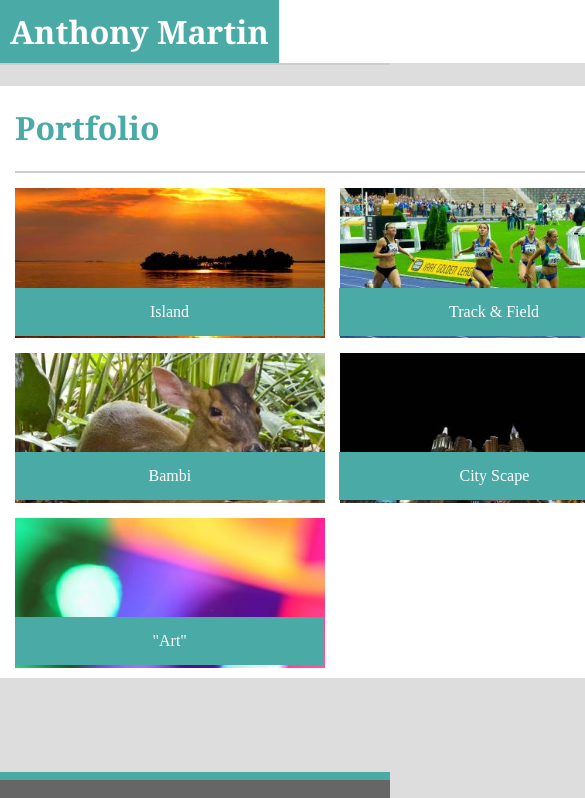
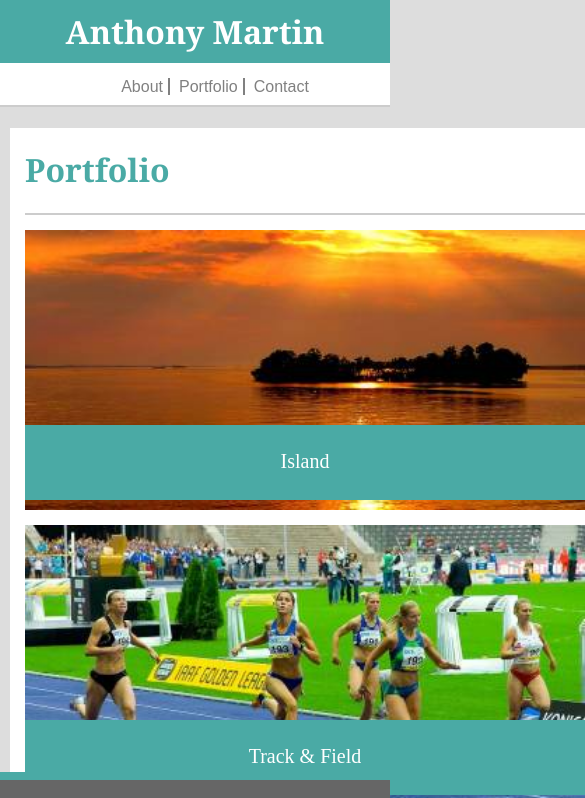
Before and after one commit to aces15224/aces15224.github.io, a plain HTML site: page portfolio.html in a window 390 px wide. Shown: the top 798 px of the page, 585 px wide, since content can reach past the window. Drawn offline with Linux system fonts and the light colour scheme.

Commit message:
Responsive

```diff
--- a/assets/css/style.css
+++ b/assets/css/style.css
@@ -14,16 +14,21 @@ header{
     margin-bottom: 0px;
     margin-top: 0px;
     position: relative;
+    animation-name: aniname;
+    animation-duration: 3s;
 
+}
+
+@keyframes aniname{
+    from {color:#4aaaa5}
+    to {color:white;}
 }
 
 ul{
     list-style-type: none;
     float:right;
     position: relative;
-    margin-bottom: 16.5px;
-
-}
+    margin-bottom: 16.5px;}
 li{
     display:inline;
     padding: 0px 5px;
@@ -65,11 +70,15 @@ h1, h2, h3, h6{
     }
 
 
+.wrapper1, .wrapper{
+        background-color: #ffffff;
+        width: 960px;
+        margin:  auto;
+
+}
+
 .wrapper{
-    background-color: #ffffff;
-    width: 960px;
-    margin:  auto;
-
+    padding-bottom: 10px;
 }
 
 .wrapper2{
@@ -198,3 +207,337 @@ textarea{
     width:99.1%;
     height: 150px;
 }
+
+/* Responsive 980 */
+@media only screen  and (max-width: 980px){
+
+    *{
+        box-sizing: border-box;
+
+    }
+    .wrapper1{
+        width: 100%;
+    }
+
+    .wrapper{
+        width: 690px;
+        margin-left: 20px;
+    }
+
+
+    .wrapper2{
+        width: 660px;
+       margin: auto;
+       /* overflow-y: visible; */
+    }
+    #Name{
+
+        margin: 0px 0 0 20px;
+
+    }
+
+    ul{
+        float: right;
+        top: 50%;
+        margin-right: 5px;
+
+
+    }
+
+    img{
+        float: left;
+        display: block;
+        /* margin-left: auto; */
+        /* margin-right: auto; */
+        width: 250px;
+
+
+    }
+
+    p{
+        font-size:12px;
+        text-indent: 0;
+    }
+    #Pic1, #Pic2, #Pic3, #Pic4, #Pic5{
+        width: 50%;
+
+        /* float:left; */
+
+        }
+    #Pic2, #Pic4{
+
+        margin-right: 0px;
+        padding-right: 0px;
+
+
+    }
+
+
+
+    #pic1{
+        top: 100px;
+
+        padding: 15px 138px;
+    }
+
+    #pic2{
+        top: 100px;
+        left: 330px;
+        padding: 15px 119.8px;
+
+
+    }
+
+    #pic3{
+       top: 249px;
+       padding: 15px 136px;
+
+    }
+
+    #pic4{
+       top: 249px;
+       /* right: 300px; */
+       padding: 15px 130px;
+       left: 330px;
+    }
+
+    #pic5{
+        top: 400px;
+        padding: 15px 140.5px;
+      }
+
+}
+
+
+
+
+
+/* Responsive 768 */
+@media only screen  and (max-width: 768px){
+    *{
+        box-sizing: border-box;
+
+    }
+    .wrapper1{
+        width: 100%;
+    }
+
+    .wrapper{
+        width: 708px;
+        /* margin-left: 10px;
+        margin-right: 10px; */
+        /* margin: auto; */
+    }
+
+
+    .wrapper2{
+        width: 678px;
+       margin: auto;
+       /* overflow-y: visible; */
+    }
+    #Name{
+
+        margin: 0px 0 0 10px;
+
+    }
+
+    ul{
+        float: right;
+        top: 50%;
+        margin-right: 5px;
+
+
+    }
+
+    img{
+        float: left;
+        display: block;
+        /* margin-left: auto; */
+        /* margin-right: auto; */
+        width: 250px;
+
+
+    }
+
+    p{
+        font-size:12px;
+        text-indent: 0;
+    }
+    #Pic1, #Pic2, #Pic3, #Pic4, #Pic5{
+        width: 50%;
+
+        /* float:left; */
+
+        }
+    #Pic2, #Pic4{
+
+        margin-right: 0px;
+        padding-right: 0px;
+
+
+    }
+
+
+
+    #pic1{
+        top: 100px;
+
+        padding: 15px 142.5px;
+    }
+
+    #pic2{
+        top: 100px;
+
+        left:  339px;
+        padding: 15px ;
+        padding-left:124px;
+        padding-right: 124.5px;
+
+
+    }
+
+    #pic3{
+       top: 250px;
+       padding: 15px 140.5px;
+       left: 0px;
+
+    }
+
+    #pic4{
+       top: 250px;
+       padding: 15px 134.5px;
+       left: 339px;
+    }
+
+    #pic5{
+        top: 400px;
+        padding: 15px 145px;
+      }
+
+
+
+/* Responsive 640 */
+
+@media only screen and (max-width: 640px){
+*{
+    box-sizing: border-box;
+
+}
+
+.wrapper1{
+    width: 100%;
+}
+
+.wrapper{
+    width: 590px;
+
+    margin-left: 10px;
+    margin-right: 10px;
+
+}
+
+.wrapper2{
+    width: 560px;
+
+    margin: auto;
+    overflow-y: visible;
+}
+#Name{
+    /* display:block; */
+    margin-top: 0px;
+    margin-left:0px;
+    width:100%;
+    text-align: center;
+}
+
+ul{
+    float: none;
+    width: 100%;
+    text-align: center;
+    top: 03px;
+    margin: 5px auto;
+}
+
+textarea{
+    height: 100px;
+}
+
+input[type=submit]{
+    padding: 10px 27px;
+
+}
+
+
+img{
+    float: none;
+    display: block;
+    margin-left: auto;
+    margin-right: auto;
+    width: 100%;
+    height: 350px;
+    padding-right: 0px;
+
+
+
+}
+
+p{
+    font-size:13px;
+    text-indent: 0;
+}
+#Pic1, #Pic2, #Pic3, #Pic4, #Pic5{
+    width: 100%;
+    height: 100%;
+    float: none;
+    padding-right: 0px;
+
+}
+
+
+#pic1{
+    top: 210px;
+    font-size: 20px;
+    padding: 25px 135px;
+    width: 100%;
+    height: 75px;
+}
+
+#pic2{
+    top: 210px;
+    left: 0px;
+    width: 100%;
+    padding: 25px 110px;
+    height: 75px;
+    font-size: 20px;
+
+
+}
+
+#pic3{
+   top: 210px;
+   width: 100%;
+   padding: 25px 133.5px;
+   height: 75px;
+   font-size: 20px;
+
+}
+
+#pic4{
+   top: 210px;
+   padding: 25px 120.5px;
+   width: 100%;
+   left: 0px;
+   height: 75px;
+   font-size: 20px;
+}
+
+#pic5{
+    top: 210px;
+    width: 100%;
+    padding: 25px 137.5px;
+    height: 75px;
+    font-size: 20px;
+  }
+
+
+}
--- a/portfolio.html
+++ b/portfolio.html
@@ -2,11 +2,12 @@
 <html lang="en-us">
 <head>
     <title>Portfolio</title>
+    <meta name="viewport" content="width=device-width, initial-scale=1">
     <link rel="stylesheet" type="text/css" href="assets/css/style.css">
     <meta charset="UTF-8">
 </head>
 <header>
-        <div class="wrapper">
+        <div class="wrapper1">
             <h1 id="Name">Anthony Martin</h1>
 
                 <ul>
```
Also changed, not shown: contact.html (+2 -1 lines), index.html (+2 -1 lines), 1 other file.
